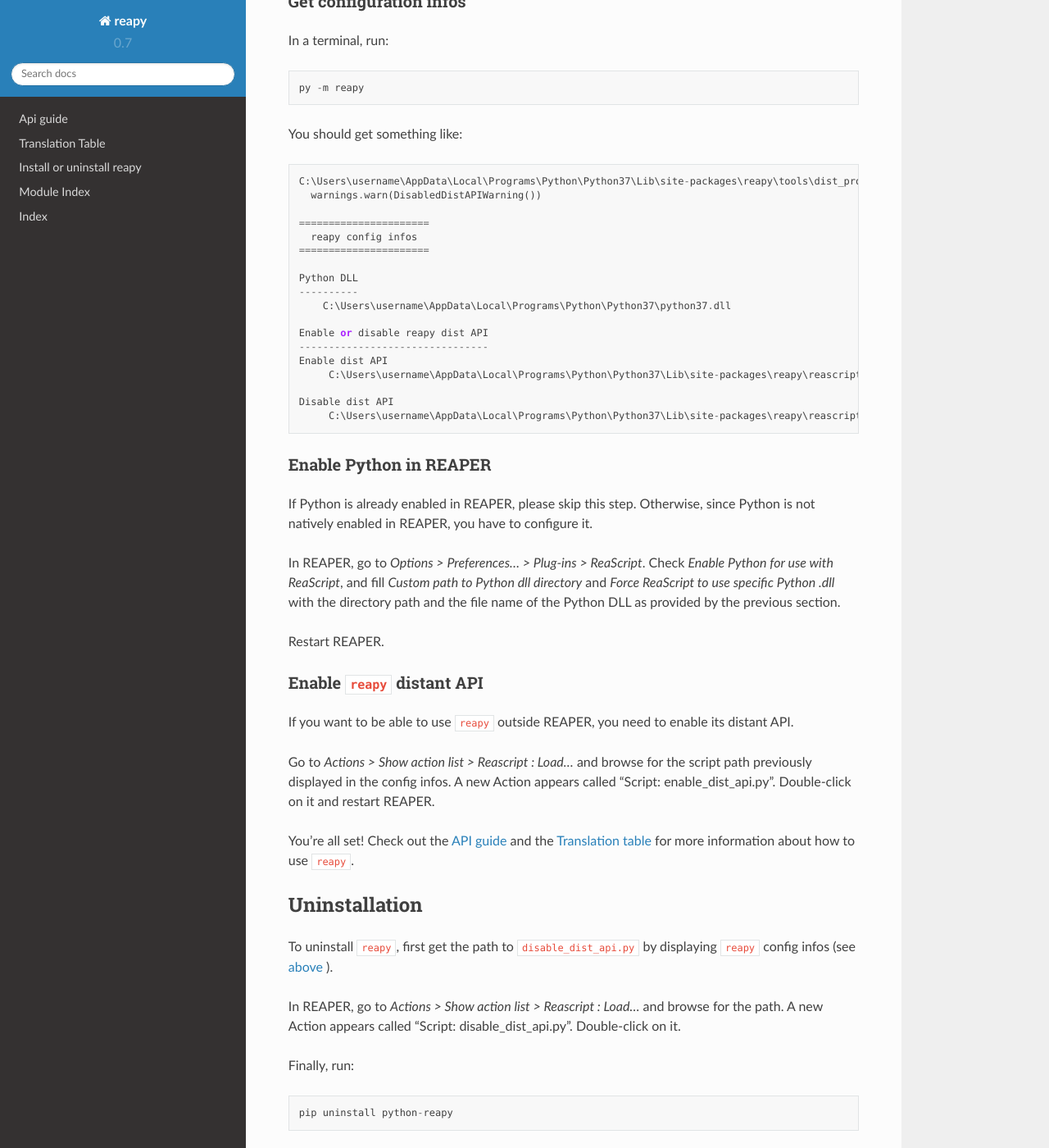
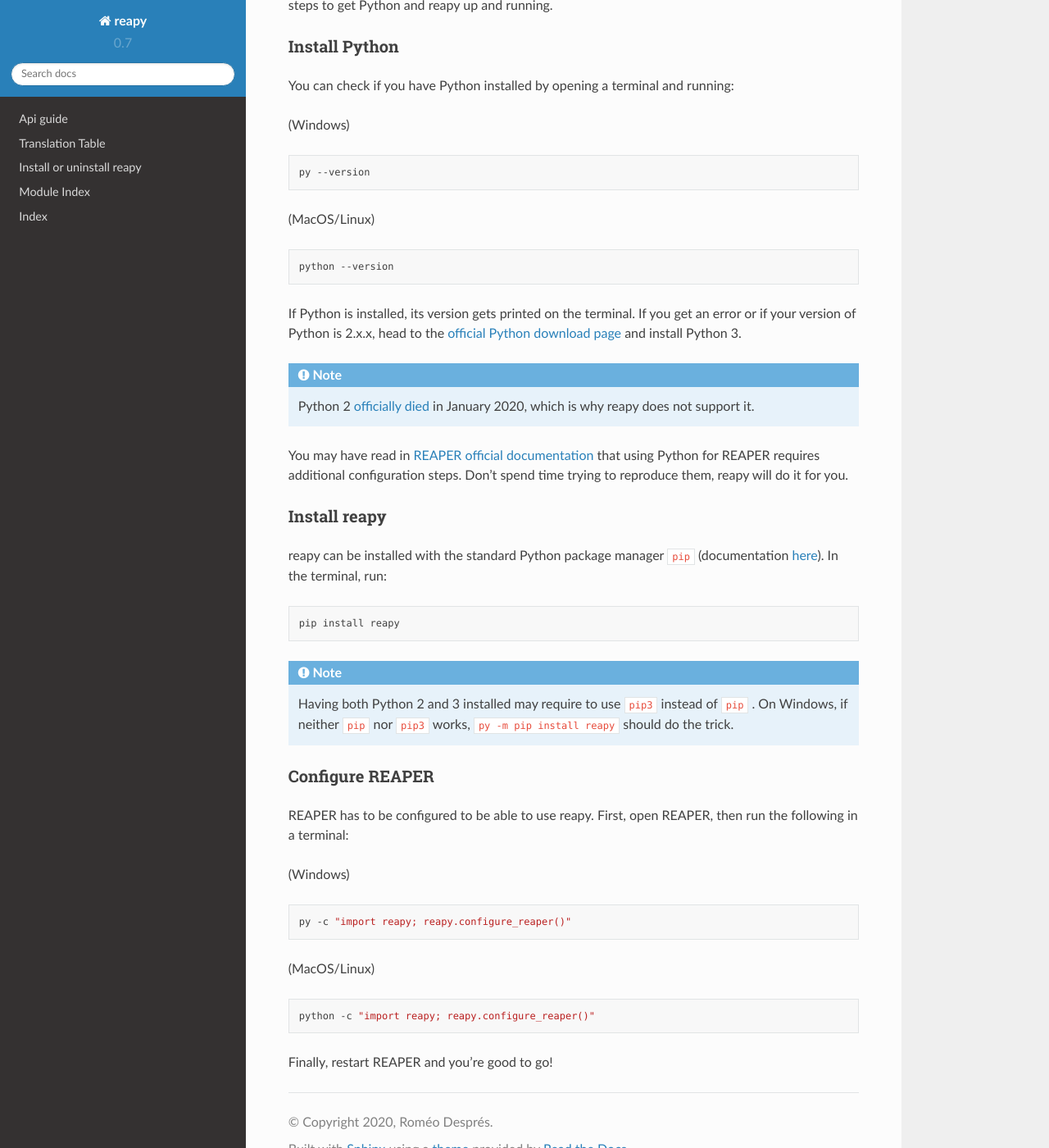
Before and after one commit to RomeoDespres/reapy, a Sphinx documentation site: the page built from docs/source/install_guide.rst, in a window 1280 px wide and 1400 px high, scrolled down 672 px. Shown: the whole window at 82% size. Built offline with Sphinx 7.4.7 and the Read the Docs theme 2.0.0, drawn with Linux system fonts in a browser that asks for light colours; pages that are not in the unit, such as notebooks, are missing from menus; some of the changed text lies outside the part shown.

Commit message:
Update docs with new installation process

```diff
--- a/docs/source/install_guide.rst
+++ b/docs/source/install_guide.rst
@@ -1,79 +1,86 @@
-Installation and uninstallation guide
-=====================================
+.. |pip| replace:: ``pip``
+.. _pip: https://pip.pypa.io/en/stable/
 
-.. contents:: Contents
-    :local:
-    :depth: 2
+Installation
+============
+
+.. note::
+
+    Below are straightforward instructions for users that already have experience with using Python in a terminal. If you feel you need more explanation, head to `Detailed instructions`_.
+
+reapy is available via ``pip``:
+
+.. code-block:: bash
+
+    $ pip install python-reapy
+
+One additional step is required to let REAPER know reapy is available. First, open REAPER. Then in a terminal, run:
+
+.. code-block:: bash
+
+    $ python -c "import reapy; reapy.configure_reaper()"
+
+Now restart REAPER, and you're all set!
+
+Detailed instructions
+---------------------
+
+Not sure what the previous commands mean? The instructions below will guide you through all steps to get Python and reapy up and running.
+
+Install Python
+**************
+
+You can check if you have Python installed by opening a terminal and running:
+
+(Windows)
+
+.. code-block:: bash
+
+    py --version
+
+(MacOS/Linux)
+
+.. code-block:: bash
+
+    python --version
+
+If Python is installed, its version gets printed on the terminal. If you get an error or if your version of Python is 2.x.x, head to the `official Python download page <https://www.python.org/downloads>`_ and install Python 3.
+
+.. note::
+
+    Python 2 `officially died <https://www.python.org/dev/peps/pep-0373/#update-april-2014>`_ in January 2020, which is why reapy does not support it.
+
+You may have read in `REAPER official documentation <https://www.reaper.fm/sdk/reascript/reascript.php#reascript_req_py>`_ that using Python for REAPER requires additional configuration steps. Don't spend time trying to reproduce them, reapy will do it for you.
+
+Install reapy
+*************
+
+reapy can be installed with the standard Python package manager ``pip`` (documentation `here <https://pip.pypa.io/>`_). In the terminal, run:
+
+.. code-block:: bash
+
+    pip install reapy
+
+.. note::
+
+    Having both Python 2 and 3 installed may require to use ``pip3`` instead of ``pip`` . On Windows, if neither ``pip`` nor ``pip3`` works, ``py -m pip install reapy`` should do the trick.
+
+Configure REAPER
+****************
+
+REAPER has to be configured to be able to use reapy. First, open REAPER, then run the following in a terminal:
 
 
-Installation
-------------
+(Windows)
 
-pip
-***
+.. code-block:: bash
 
-``reapy`` can be installed *via* ``pip`` by running::
+    py -c "import reapy; reapy.configure_reaper()"
 
-    pip install python-reapy
+(MacOS/Linux)
 
-If Python is already enabled in REAPER, and if you only wish to use ``reapy`` from inside REAPER, you're done! Otherwise, keep reading.
+.. code-block:: bash
 
-Get configuration infos
-***********************
+    python -c "import reapy; reapy.configure_reaper()"
 
-In a terminal, run::
-
-    py -m reapy
-
-You should get something like::
-
-    C:\Users\username\AppData\Local\Programs\Python\Python37\Lib\site-packages\reapy\tools\dist_program.py:14: DisabledDistAPIWarning: Can't reach distant API. Please start REAPER, or call reapy.config.enable_dist_api() from inside REAPER to enable distant API.
-      warnings.warn(DisabledDistAPIWarning())
-
-    ======================
-      reapy config infos
-    ======================
-
-    Python DLL
-    ----------
-        C:\Users\username\AppData\Local\Programs\Python\Python37\python37.dll
-
-    Enable or disable reapy dist API
-    --------------------------------
-    Enable dist API
-         C:\Users\username\AppData\Local\Programs\Python\Python37\Lib\site-packages\reapy\reascripts\enable_dist_api.py
-
-    Disable dist API
-         C:\Users\username\AppData\Local\Programs\Python\Python37\Lib\site-packages\reapy\reascripts\disable_dist_api.py
-
-Enable Python in REAPER
-***********************
-
-If Python is already enabled in REAPER, please skip this step. Otherwise, since Python is not natively enabled in REAPER, you have to configure it.
-
-In REAPER, go to *Options > Preferences... > Plug-ins > ReaScript*. Check *Enable Python for use with ReaScript*, and fill *Custom path to Python dll directory* and *Force ReaScript to use specific Python .dll* with the directory path and the file name of the Python DLL as provided by the previous section.
-
-Restart REAPER.
-
-Enable ``reapy`` distant API
-****************************
-
-If you want to be able to use ``reapy`` outside REAPER, you need to enable its distant API.
-
-Go to *Actions > Show action list > Reascript : Load...* and browse for the script path previously displayed in the config infos. A new Action appears called "Script: enable_dist_api.py". Double-click on it and restart REAPER.
-
-You're all set! Check out the `API guide <api_guide.html>`_ and the `Translation table <api_table.html>`_ for more information about how to use ``reapy``.
-
-
-Uninstallation
---------------
-
-To uninstall ``reapy``, first get the path to ``disable_dist_api.py`` by displaying ``reapy`` config infos (see `above <#get-configuration-infos>`_ ).
-
-In REAPER, go to *Actions > Show action list > Reascript : Load...* and browse for the path. A new Action appears called "Script: disable_dist_api.py". Double-click on it.
-
-Finally, run::
-
-    pip uninstall python-reapy
-
-``reapy`` is now uninstalled from your machine.
+Finally, restart REAPER and you're good to go!
```
